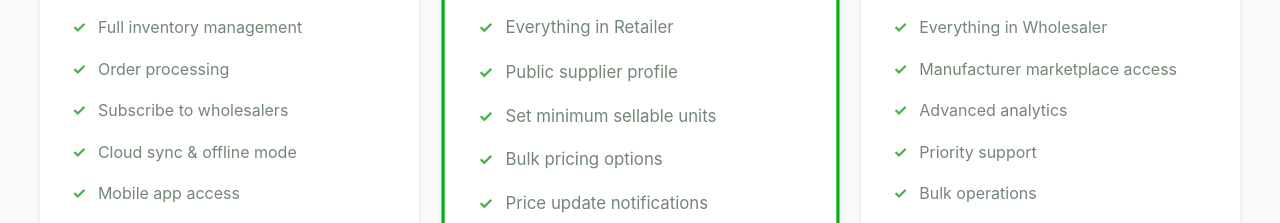
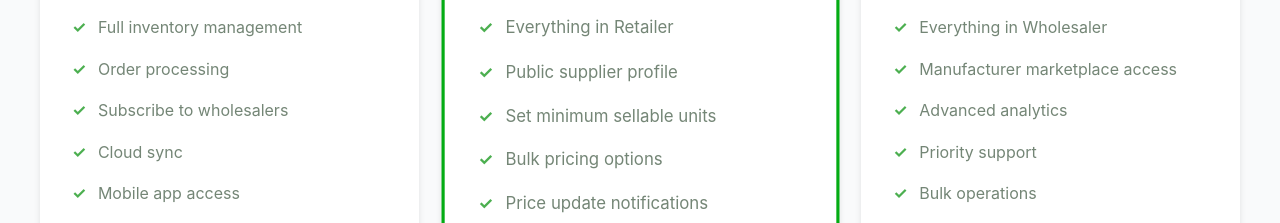
Before and after one commit to iodapson/dmvqube.com, a plain HTML site: page index.html in a window 1280 px wide. Shown: the part 1700-1923 px from the top of the page. Drawn offline with Linux system fonts and the light colour scheme.

Commit message:
Updated offerings for retailer profiles

```diff
--- a/index.html
+++ b/index.html
@@ -22,6 +22,8 @@
             /*--primary-color: #2563eb;
             --secondary-color: #1e40af;
             --accent-color: #10b981;*/
+            /*--primary-color: rgb(3, 172, 19);*/
+            /*Shamrock green*/
             --primary-color: #03AC13;
             /*--primary-color: #046307;*/
             /* Shamrock Green (was Blue #2563eb) */
@@ -438,7 +440,8 @@
                         <li>Full inventory management</li>
                         <li>Order processing</li>
                         <li>Subscribe to wholesalers</li>
-                        <li>Cloud sync & offline mode</li>
+                        <!--<li>Cloud sync & offline mode</li>-->
+                        <li>Cloud sync</li>
                         <li>Mobile app access</li>
                         <li>1 Owner + 1 Admin + 2 Staff</li>
                     </ul>
```
